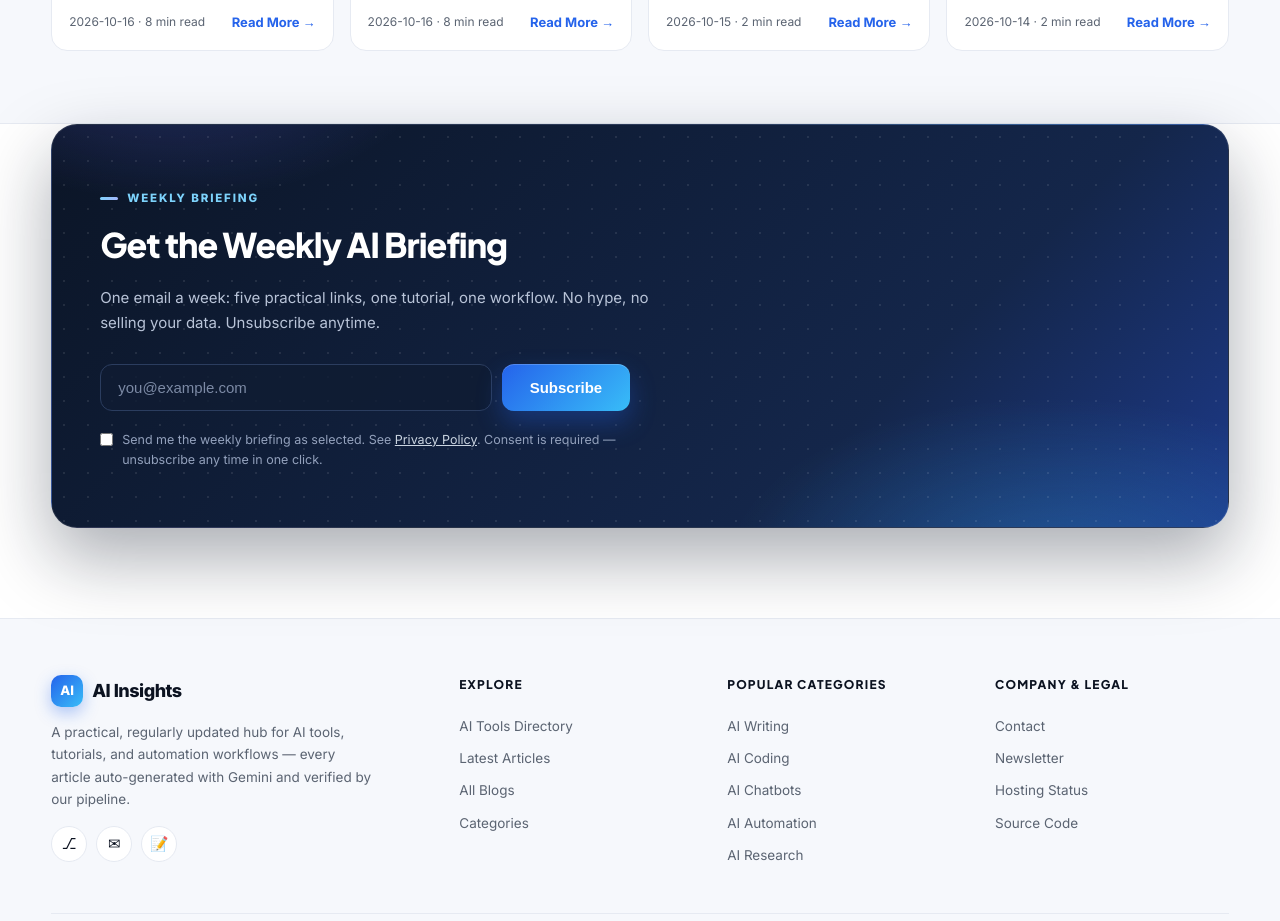
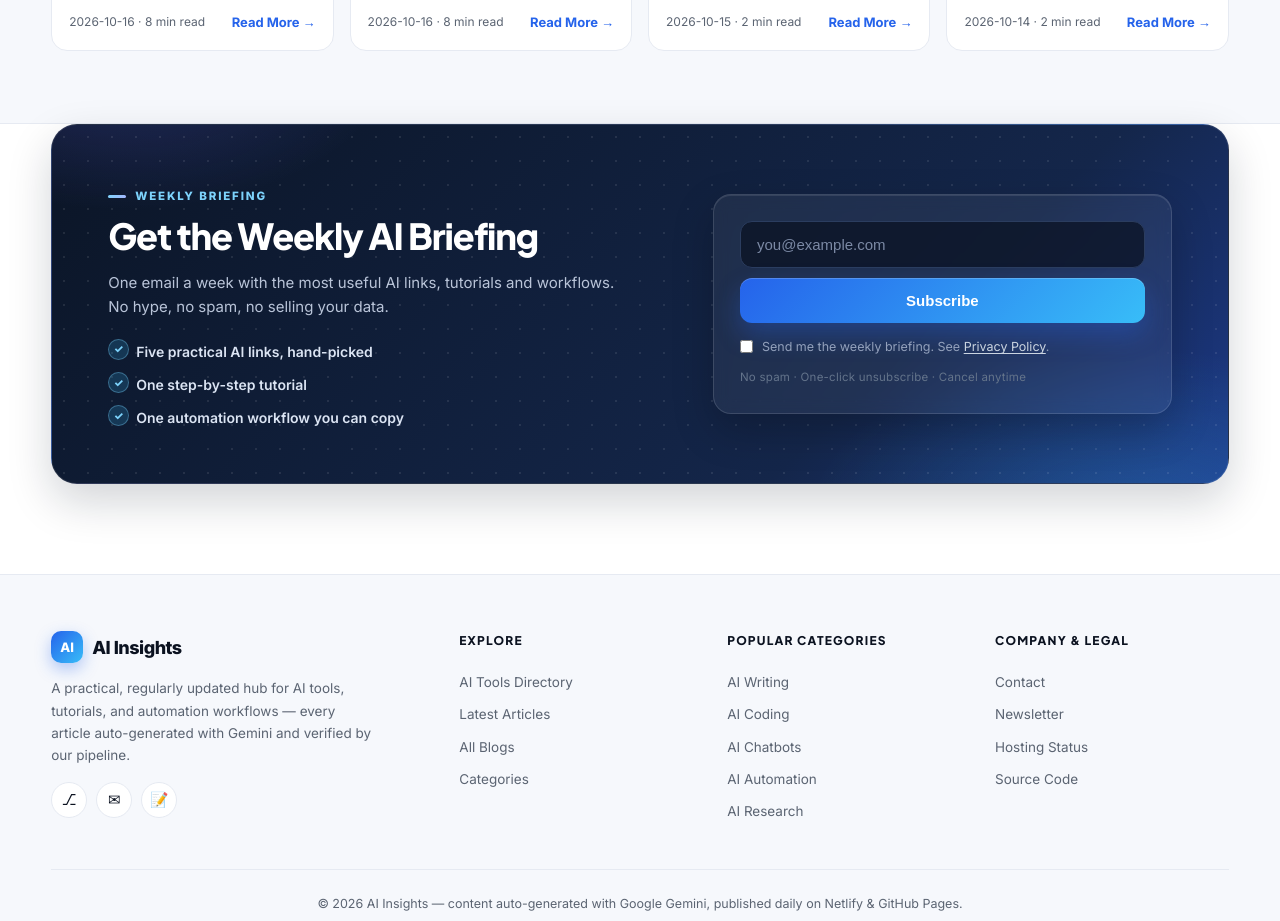
Before and after one commit to davidtechwizstudio-cpu/ai-content-site, a Next.js app: page / in a window 1280 px wide. Shown: the part 3100-4021 px from the top of the page. Built offline with nearby package versions, Linux system fonts and the light colour scheme.

Commit message:
style: redesign newsletter as balanced two-column CTA

```diff
--- a/src/app/globals.css
+++ b/src/app/globals.css
@@ -388,13 +388,14 @@ img { max-width: 100%; }
 /* ---------- Newsletter ---------- */
 .newsletter {
   position: relative; overflow: hidden;
+  display: grid; grid-template-columns: 1.1fr 0.9fr; gap: 44px; align-items: center;
   background:
-    radial-gradient(500px 260px at 85% 110%, rgba(56, 189, 248, 0.25), transparent 65%),
-    radial-gradient(420px 240px at 10% -20%, rgba(99, 102, 241, 0.3), transparent 65%),
+    radial-gradient(500px 260px at 92% 110%, rgba(56, 189, 248, 0.22), transparent 65%),
+    radial-gradient(420px 240px at 6% -20%, rgba(99, 102, 241, 0.28), transparent 65%),
     linear-gradient(135deg, var(--navy), #14264a 70%, #1d3a8a);
-  border-radius: 26px; padding: 56px 48px; color: #fff;
+  border-radius: 26px; padding: 54px 56px; color: #fff;
   border: 1px solid rgba(255, 255, 255, 0.1);
-  box-shadow: 0 30px 70px rgba(11, 21, 38, 0.35);
+  box-shadow: 0 18px 44px rgba(11, 21, 38, 0.18);
 }
 .newsletter::before {
   content: ''; position: absolute; inset: 0;
@@ -404,24 +405,49 @@ img { max-width: 100%; }
 .newsletter > * { position: relative; z-index: 1; }
 .newsletter .kicker { color: #7dd3fc; }
 .newsletter .kicker::before { background: linear-gradient(135deg, #7dd3fc, #a5b4fc); }
-.newsletter h2 { font-size: clamp(25px, 3vw, 34px); letter-spacing: -1px; }
-.newsletter > p { color: #b9c4d8; font-size: 15px; margin: 13px 0 28px; max-width: 580px; }
-.news-form { display: flex; gap: 10px; max-width: 530px; }
+.news-copy h2 { font-size: clamp(26px, 3vw, 36px); letter-spacing: -1.1px; line-height: 1.15; }
+.news-copy > p { color: #b9c4d8; font-size: 15px; margin: 14px 0 0; max-width: 520px; }
+.news-points { list-style: none; margin-top: 20px; display: flex; flex-direction: column; gap: 10px; }
+.news-points li {
+  position: relative; padding-left: 28px;
+  color: #dbe4f3; font-size: 14px; font-weight: 550;
+}
+.news-points li::before {
+  content: '✓'; position: absolute; left: 0; top: -1px;
+  width: 19px; height: 19px; border-radius: 50%;
+  background: rgba(56, 189, 248, 0.18); color: #7dd3fc;
+  font-size: 11px; font-weight: 800;
+  display: flex; align-items: center; justify-content: center;
+  border: 1px solid rgba(125, 211, 252, 0.35);
+}
+.news-panel {
+  background: rgba(255, 255, 255, 0.06);
+  border: 1px solid rgba(255, 255, 255, 0.13);
+  border-radius: 18px; padding: 26px;
+  backdrop-filter: blur(8px);
+  -webkit-backdrop-filter: blur(8px);
+  box-shadow: inset 0 1px 0 rgba(255, 255, 255, 0.1), 0 16px 40px rgba(0, 0, 0, 0.22);
+}
+.news-form { display: flex; flex-direction: column; gap: 10px; }
 .news-form input[type='email'] {
-  flex: 1; padding: 14px 17px; border-radius: 12px;
-  border: 1px solid #2b3d5f; background: rgba(16, 28, 51, 0.8); color: #fff;
+  width: 100%; padding: 14px 16px; border-radius: 12px;
+  border: 1px solid #2b3d5f; background: rgba(10, 18, 35, 0.75); color: #fff;
   font-size: 15px; outline: none;
   transition: border-color 0.2s, box-shadow 0.2s;
 }
 .news-form input[type='email']::placeholder { color: #7c8aa5; }
-.news-form input[type='email']:focus { border-color: var(--accent-2); box-shadow: 0 0 0 4px rgba(56, 189, 248, 0.18); }
+.news-form input[type='email']:focus { border-color: var(--accent-2); box-shadow: 0 0 0 4px rgba(56, 189, 248, 0.16); }
+.news-form .btn-blue { justify-content: center; width: 100%; padding: 14px; }
 .news-note {
   display: flex; gap: 9px; align-items: flex-start;
-  color: #93a1bc; font-size: 12.5px; margin-top: 19px; max-width: 580px;
+  color: #93a1bc; font-size: 12.5px; margin-top: 14px;
 }
-.news-note input { margin-top: 3px; accent-color: var(--accent-2); }
-.news-note a { color: #cbd5e1; text-decoration: underline; }
-.news-success { color: #86efac; font-weight: 700; font-size: 15.5px; margin-top: 14px; }
+.news-note input { margin-top: 3px; accent-color: var(--accent-2); flex-shrink: 0; }
+.news-note a { color: #cbd5e1; text-decoration: underline; text-underline-offset: 2px; }
+.news-fine {
+  color: #64748b; font-size: 11.5px; margin-top: 10px; letter-spacing: 0.02em;
+}
+.news-success { color: #86efac; font-weight: 700; font-size: 16px; padding: 8px 0; }
 
 /* ---------- Footer ---------- */
 .site-footer { background: var(--bg-soft); border-top: 1px solid var(--border); padding: 56px 0 30px; margin-top: 20px; }
@@ -505,13 +531,13 @@ img { max-width: 100%; }
   .grid { grid-template-columns: repeat(2, 1fr); }
   .footer-grid { grid-template-columns: 1fr 1fr; }
   .nav-links { display: none; }
+  .newsletter { grid-template-columns: 1fr; gap: 30px; padding: 44px 36px; }
 }
 @media (max-width: 620px) {
   .stats { grid-template-columns: repeat(2, 1fr); }
   .cats, .tools, .grid { grid-template-columns: 1fr; }
   .search-bar { flex-direction: column; }
-  .news-form { flex-direction: column; }
-  .newsletter { padding: 38px 24px; }
+  .newsletter { padding: 34px 22px; }
   .section-head { flex-direction: column; align-items: flex-start; }
   .footer-grid { grid-template-columns: 1fr; }
 }
--- a/src/components/home.tsx
+++ b/src/components/home.tsx
@@ -335,15 +335,24 @@ export default function HomeClient({ blogs }: { blogs: BlogMeta[] }) {
       {/* NEWSLETTER */}
       <section id="newsletter" className="container" style={{ paddingBottom: 70 }}>
         <div className="newsletter">
+          <div className="news-copy">
             <span className="kicker news-kicker">Weekly briefing</span>
             <h2>Get the Weekly AI Briefing</h2>
             <p>
-            One email a week: five practical links, one tutorial, one workflow. No hype, no selling
-            your data. Unsubscribe anytime.
+              One email a week with the most useful AI links, tutorials and workflows. No hype, no
+              spam, no selling your data.
             </p>
+            <ul className="news-points">
+              <li>Five practical AI links, hand-picked</li>
+              <li>One step-by-step tutorial</li>
+              <li>One automation workflow you can copy</li>
+            </ul>
+          </div>
+          <div className="news-panel">
             {subscribed ? (
               <p className="news-success">✓ You&apos;re subscribed — check your inbox to confirm.</p>
             ) : (
+              <>
                 <form
                   className="news-form"
                   name="newsletter"
@@ -370,14 +379,20 @@ export default function HomeClient({ blogs }: { blogs: BlogMeta[] }) {
                     Subscribe
                   </button>
                 </form>
-          )}
                 <label className="news-note">
-            <input type="checkbox" checked={consent} onChange={(e) => setConsent(e.target.checked)} />
+                  <input
+                    type="checkbox"
+                    checked={consent}
+                    onChange={(e) => setConsent(e.target.checked)}
+                  />
                   <span>
-              Send me the weekly briefing as selected. See <a href="#privacy">Privacy Policy</a>.
-              Consent is required — unsubscribe any time in one click.
+                    Send me the weekly briefing. See <a href="#privacy">Privacy Policy</a>.
                   </span>
                 </label>
+                <p className="news-fine">No spam · One-click unsubscribe · Cancel anytime</p>
+              </>
+            )}
+          </div>
         </div>
       </section>
     </>
```
Also changed, not shown: 1 other file (tests, documents, lock files or other folders). Lines whose indentation alone changed are shown as unchanged.
